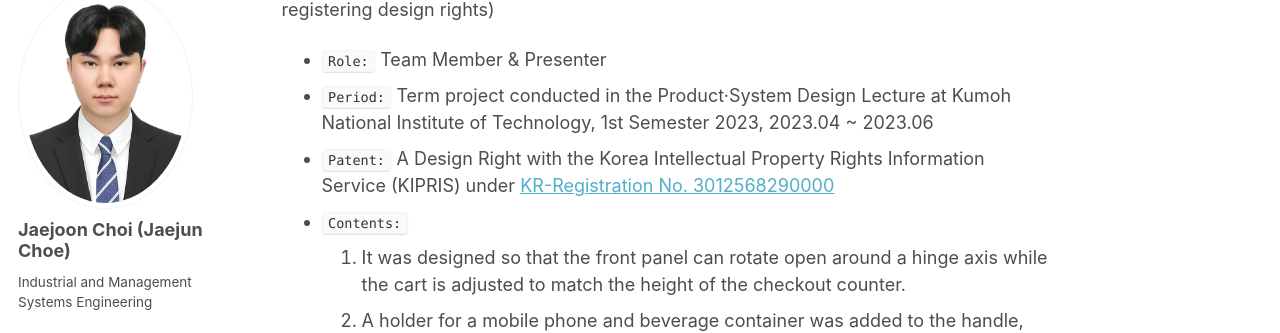
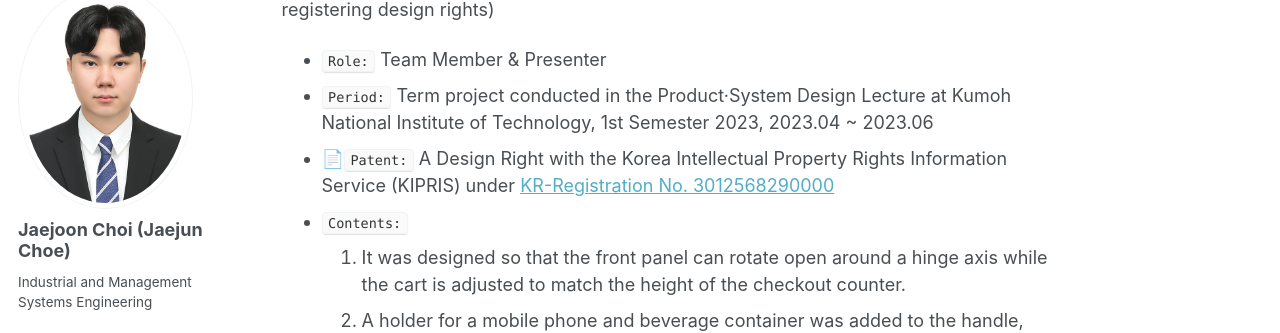
Before and after one commit to jaejunchoe/jaejunchoe.github.io, a Jekyll site: the page built from _pages/about.md, in a window 1280 px wide and 900 px high, scrolled down 4869 px. Shown: the part 112-445 px from the top of the window. Built offline with Jekyll 4.4.1, drawn with Linux system fonts in a browser that asks for light colours; some web fonts are replaced.

Commit message:
initial commit

```diff
--- a/_pages/about.md
+++ b/_pages/about.md
@@ -130,7 +130,7 @@ ECC based on the proportional and inversely proportional relationships of the co
 📄**Side Project 1.** 쇼핑카트의 불편한 점을 해결하는 새로운 아이디어 발굴 및 디자인권 등록(Developing innovative ideas to address the inconveniences of shopping carts and registering design rights)
 - `Role:` Team Member & Presenter
 - `Period:` Term project conducted in the Product·System Design Lecture at Kumoh National Institute of Technology, 1st Semester 2023, 2023.04 ~ 2023.06
-- `Patent:` A Design Right with the Korea Intellectual Property Rights Information Service (KIPRIS) under [KR-Registration No. 3012568290000](https://doi.org/10.8080/3020230035785.M001)
+- 📄`Patent:` A Design Right with the Korea Intellectual Property Rights Information Service (KIPRIS) under [KR-Registration No. 3012568290000](https://doi.org/10.8080/3020230035785.M001)
 - `Contents:` <br/>
 1. It was designed so that the front panel can rotate open around a hinge axis while the cart is adjusted to match the height of the checkout counter. <br/>
 1. A holder for a mobile phone and beverage container was added to the handle, and the front panel can be opened and closed by rotating around the hinge axis for easy access to items. Additionally, a height-adjustment function was included by using a hydraulic lever to vary the distance between the wheels. <br/>
```
